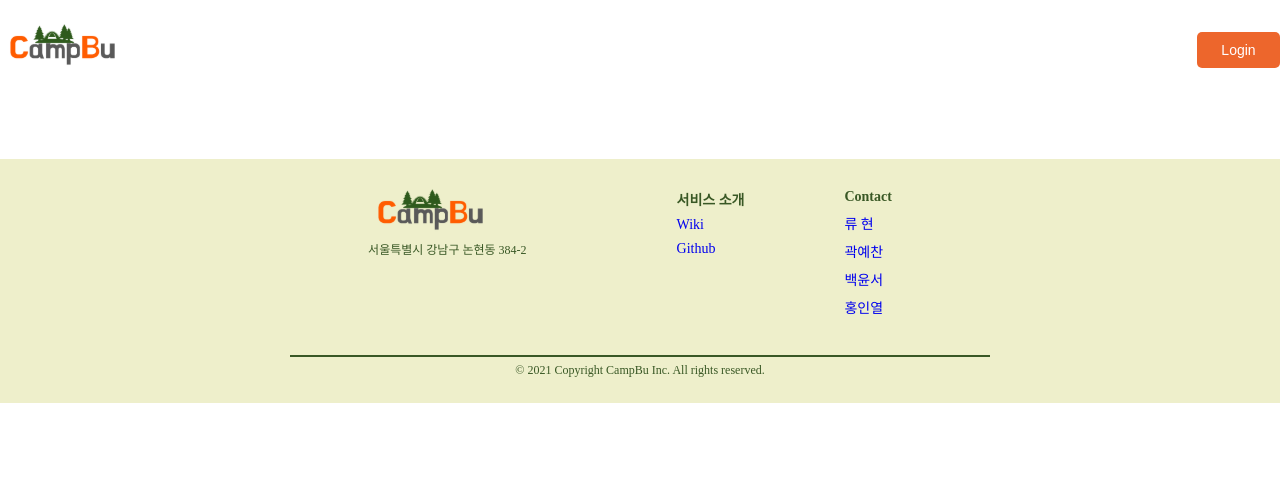
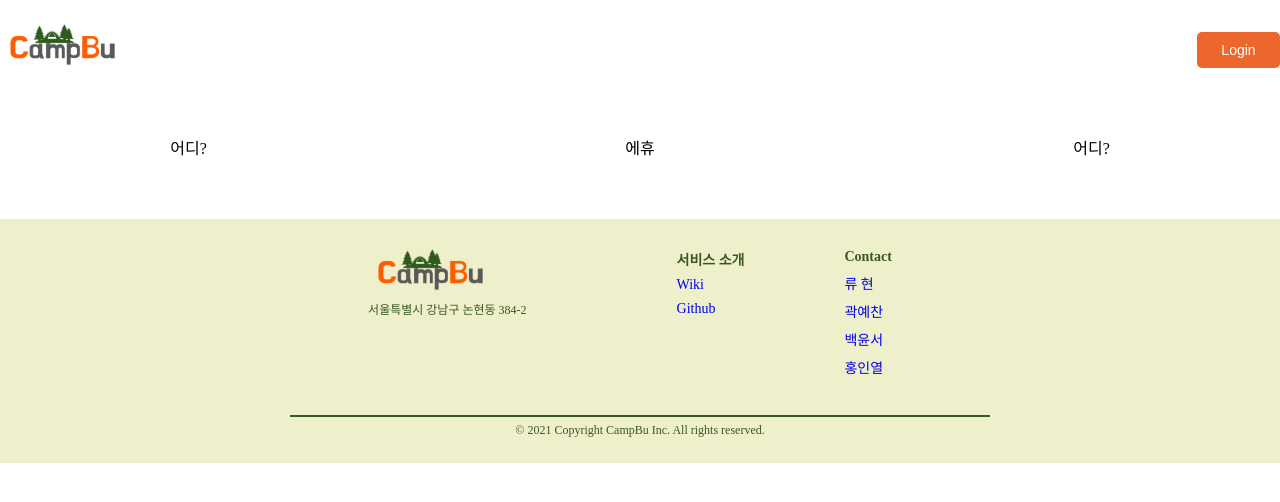
Before and after one commit to hinyc/Campbu, a React (Create React App) app in the folder client/: page /lists/Chat in a window 1280 px wide. Shown: the top 502 px of the page. Built offline with nearby package versions, Linux system fonts and the light colour scheme.

Commit message:
[Feat] #127 client socket.io 구현 중

```diff
--- a/client/src/App.tsx
+++ b/client/src/App.tsx
@@ -11,6 +11,7 @@ import BorrowList from './pages/Lists/BorrowList';
 import LendList from './pages/Lists/LendList';
 import LikeList from './pages/Lists/LikeList';
 import ResistList from './pages/Lists/ResistList';
+import Chat from './pages/Lists/Chat';
 
 function App() {
   return (
@@ -26,6 +27,7 @@ function App() {
         <Route path="/lists/lendlist" element={<LendList />} />
         <Route path="/lists/likelist" element={<LikeList />} />
         <Route path="/lists/resistlist" element={<ResistList />} />
+        <Route path="/lists/Chat" element={<Chat />} />
       </Routes>
       <Footer />
     </Router>
--- a/client/src/components/ProfileDropdown.tsx
+++ b/client/src/components/ProfileDropdown.tsx
@@ -49,6 +49,9 @@ function ProfileDropdown() {
         <Link to="/lists/resistlist" css={textDecorationNone}>
           <li css={li}>내가 쓴 글</li>
         </Link>
+        <Link to="/lists/Chat" css={textDecorationNone}>
+          <li css={li}>채팅</li>
+        </Link>
         <div css={line} />
         <Link to="mypage" css={textDecorationNone}>
           <li css={li}>계정</li>
--- /dev/null
+++ b/client/src/pages/Lists/Chat.tsx
@@ -0,0 +1,49 @@
+/** @jsxImportSource @emotion/react */
+import { css } from '@emotion/react';
+import { flex, rem } from '../../common';
+import { container } from './tab';
+
+function Chat() {
+  return (
+    <div css={[container, flex]}>
+      <div
+        css={[
+          css`
+            width: ${rem(380)};
+            display: flex;
+            flex-direction: column;
+            align-items: center;
+          `,
+        ]}
+      >
+        어디?
+      </div>
+      <div
+        css={[
+          css`
+            display: flex;
+            flex-direction: column;
+            align-items: center;
+            width: ${rem(530)};
+          `,
+        ]}
+      >
+        에휴
+      </div>
+      <div
+        css={[
+          css`
+            width: ${rem(380)};
+            display: flex;
+            flex-direction: column;
+            align-items: center;
+          `,
+        ]}
+      >
+        어디?
+      </div>
+    </div>
+  );
+}
+
+export default Chat;
```
